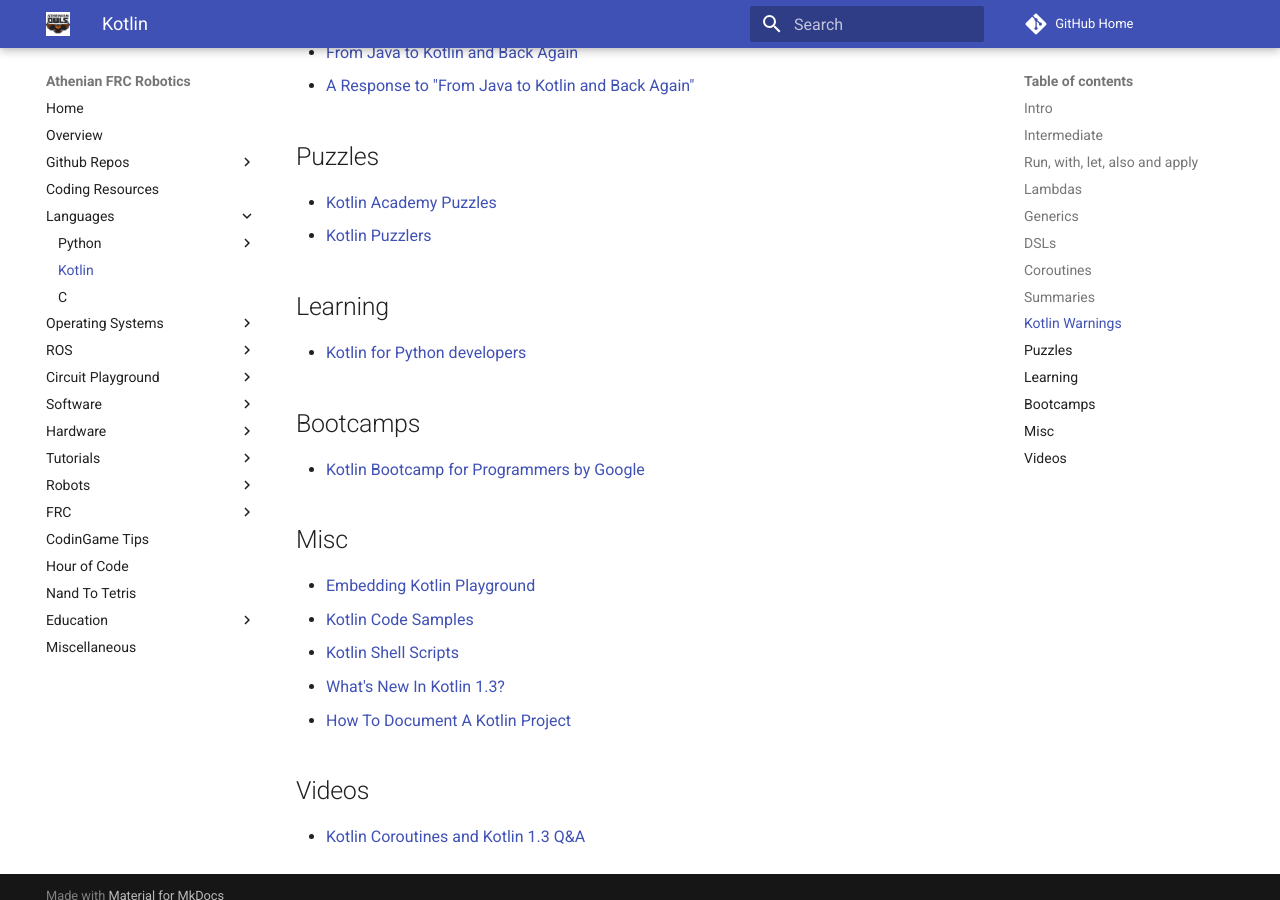
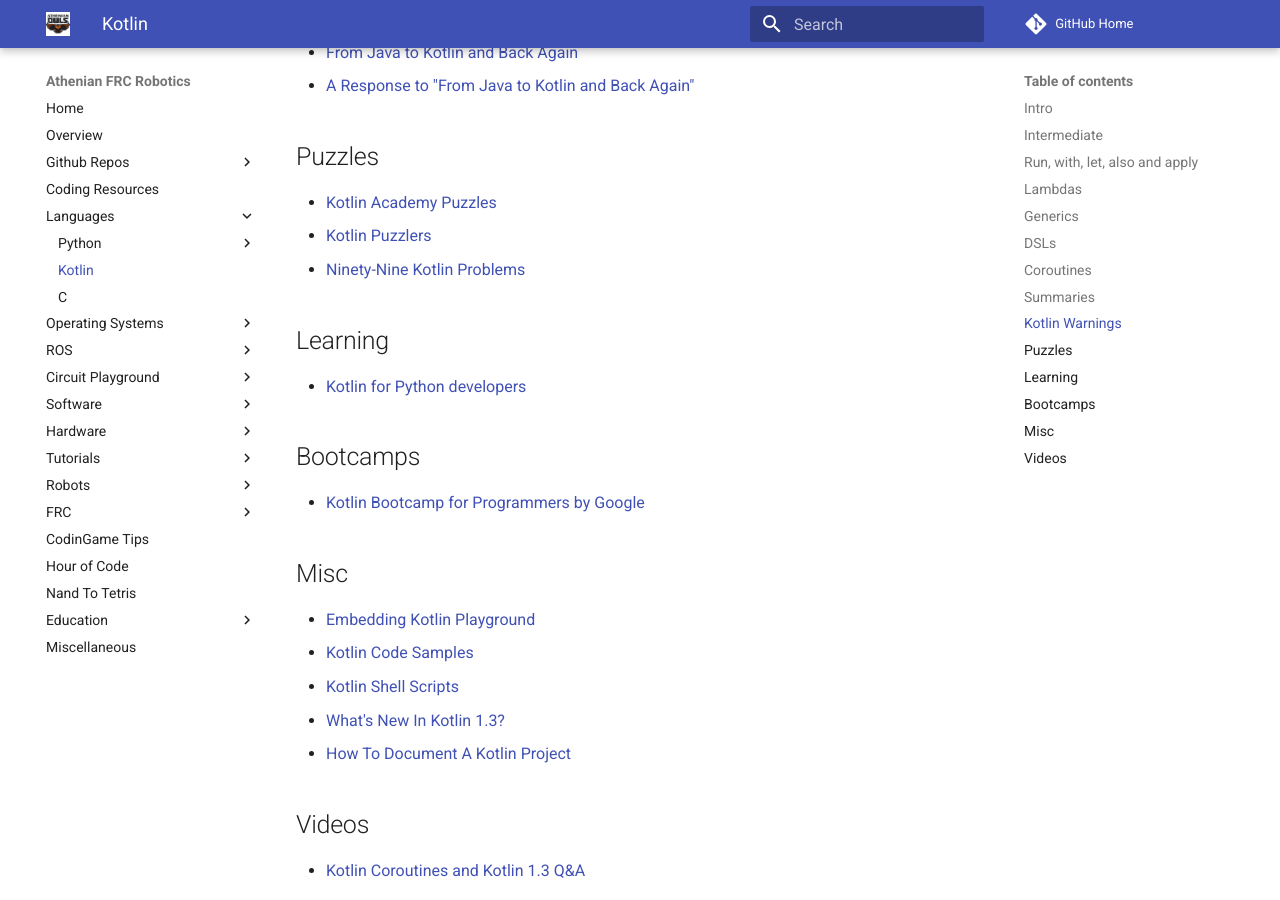
Before and after one commit to athenian-robotics/athenian-robotics-mkdocs, an MkDocs documentation site: the page built from docs/kotlin.md, in a window 1280 px wide and 900 px high, scrolled down 5155 px. Built offline with MkDocs 1.6.1 and Material for MkDocs 9.7.7, drawn with Linux system fonts in a browser that asks for light colours; comment, search, counter and statistics services are not loaded.

Commit message:
Update docs

```diff
--- a/docs/kotlin.md
+++ b/docs/kotlin.md
@@ -151,6 +151,7 @@
 ## Puzzles
 * [Kotlin Academy Puzzles](https://blog.kotlin-academy.com/puzzlers-on-kotlin-academy-week-1-84f42437ee94)
 * [Kotlin Puzzlers](https://github.com/angryziber/kotlin-puzzlers)
+* [Ninety-Nine Kotlin Problems](https://github.com/dkandalov/kotlin-99)
 
 ## Learning
 * [Kotlin for Python developers](https://khan.github.io/kotlin-for-python-developers/#setters-and-getters)
```
